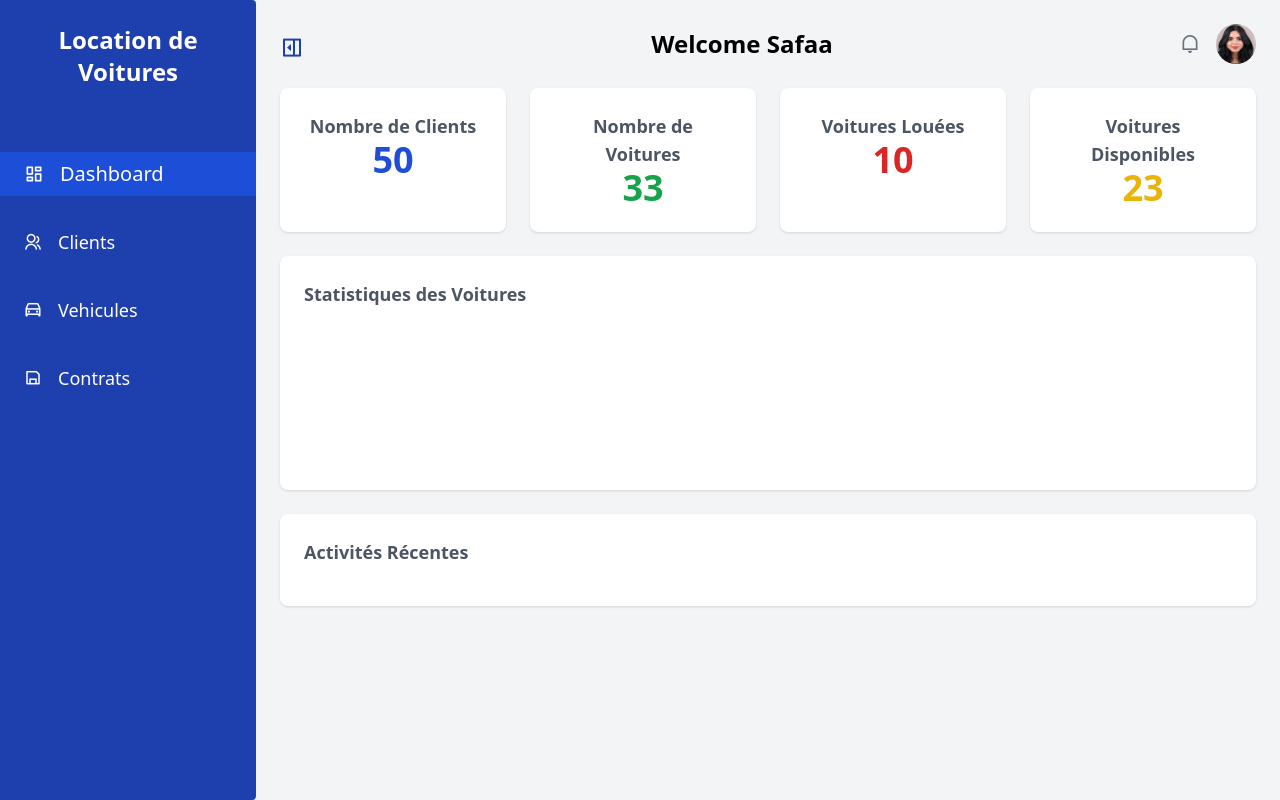
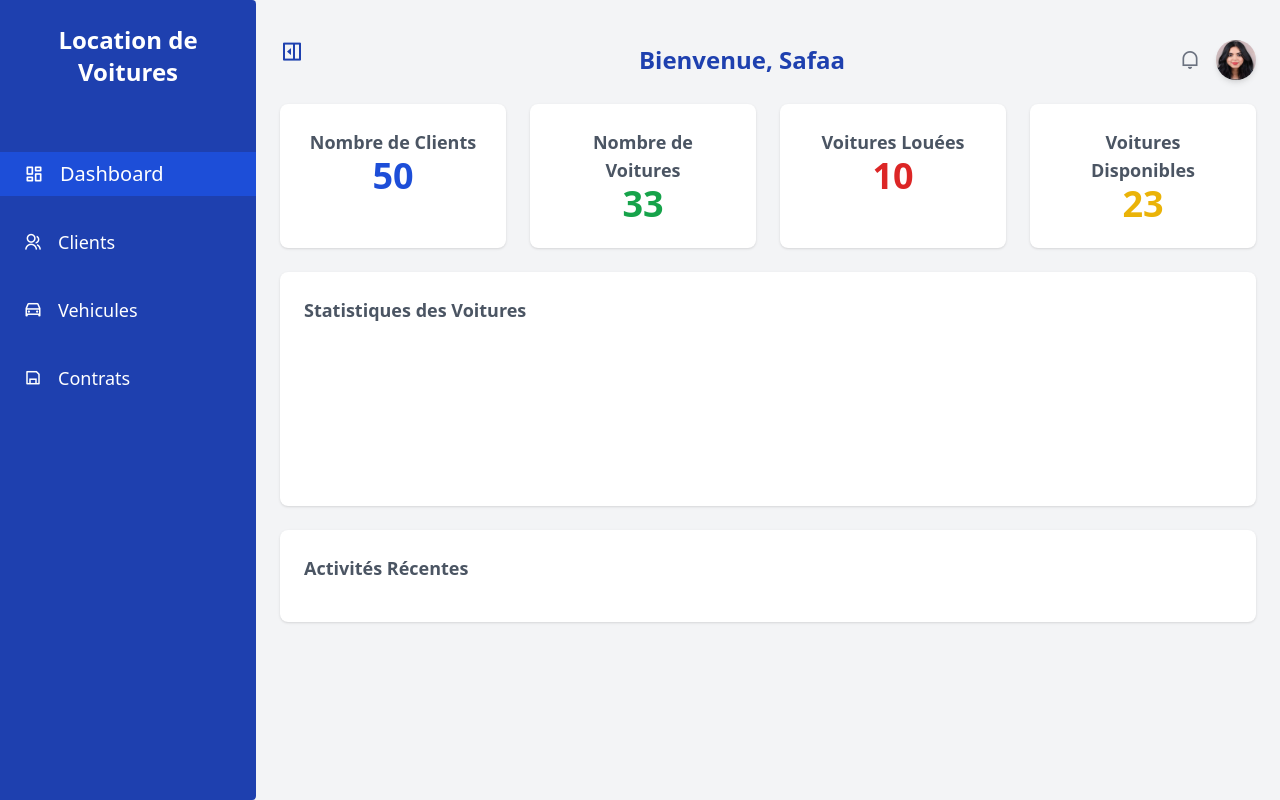
Before and after one commit to Safaa-Ettalhi/gestion-de-location, a PHP site: page / in a window 1280 px wide. Run offline with PHP 8.4, Linux system fonts and the light colour scheme; data that the repository does not hold is empty; a map, chart or similar area stays blank; some libraries are stand-ins or nearby versions.

Commit message:
lier la page avec la base de donner+finaliser linterface

```diff
--- a/index.php
+++ b/index.php
@@ -19,7 +19,7 @@ include('db.php');
 
     <!-- Sidebar -->
     <div class="flex flex-col md:flex-row ">
-        <div class="w-full md:w-64 h-[450px] md:h-screen rounded-r bg-blue-800 text-white " id="sidebar">
+        <div class="w-full md:w-64 h-[450px] md:min-h-screen lg:md:min-h-screen rounded-r bg-blue-800 text-white " id="sidebar">
             <div class="p-6 text-center text-2xl font-bold">Location de Voitures</div>
             <nav class="mt-10">
                 <ul class="flex flex-col gap-6">
@@ -53,17 +53,17 @@ include('db.php');
         </div>
 
         <!-- Main Content -->
-        <main class="flex-1 p-4 md:p-6 space-y-6 md:h-screen">
-            <header class="flex flex-col md:flex-row items-start md:items-center justify-between space-y-4 md:space-y-0" id='header'>
-                    <i class="ri-sidebar-fold-line text-2xl mt-2 text-blue-800 hover:text-gray-700 transition"
-                        id="sidebarIcon"></i>
-                    <h2 class="text-2xl font-bold">Welcome Safaa</h2>
-                    <div class="flex items-center space-x-4">
-                        <button class="text-gray-500 hover:text-gray-700">
-                            <i class="ri-notification-line text-xl"></i>
-                        </button>
-                        <img src="./safaa.jpg" alt="User" class="w-10 h-10 rounded-full">
-                    </div>
+        <main class="flex-1 p-4 md:p-6 space-y-6">
+            <!-- Header -->
+            <header class="flex items-center justify-between space-y-4">
+                <i class="ri-sidebar-fold-line text-2xl text-blue-800 hover:text-gray-700 transition" id="sidebarIcon"></i>
+                <h2 class="text-2xl font-bold text-blue-800">Bienvenue, Safaa</h2>
+                <div class="flex items-center space-x-4">
+                    <button class="text-gray-500 hover:text-gray-700">
+                        <i class="ri-notification-line text-xl"></i>
+                    </button>
+                    <img src="./safaa.jpg" alt="User" class="w-10 h-10 rounded-full shadow-md">
+                </div>
             </header>
              <!-- Cards -->
              <section class="grid grid-cols-1 md:grid-cols-2 lg:grid-cols-4 gap-6">
```
